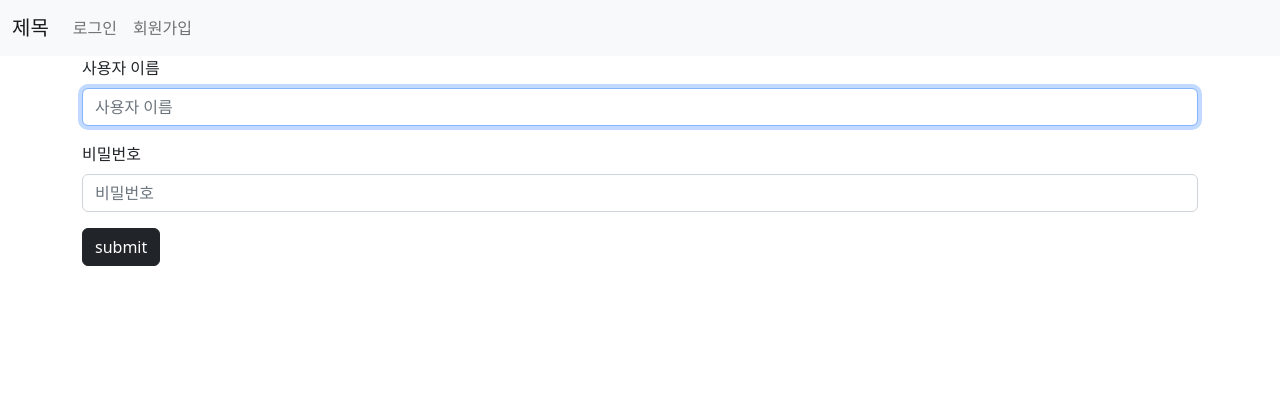
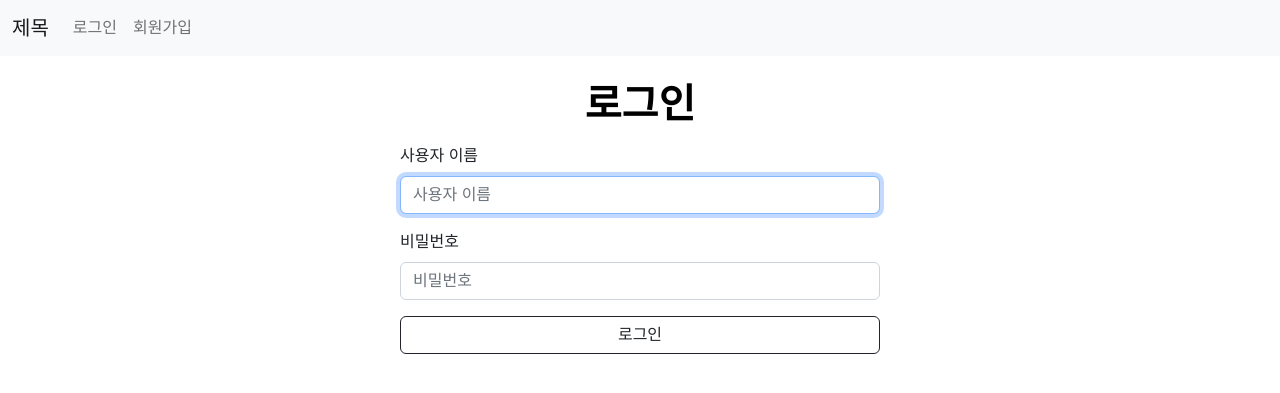
Before and after one commit to rrwe23/Final_project1, a Django app: page /accounts/login/ in a window 1280 px wide. Shown: the top 393 px of the page. Run offline with Django 3.2, Linux system fonts and the light colour scheme; some libraries are stand-ins or nearby versions.

Commit message:
login_signup html

```diff
--- a/accounts/templates/accounts/login.html
+++ b/accounts/templates/accounts/login.html
@@ -1,13 +1,19 @@
 {% extends 'base.html' %}
+{% load django_bootstrap5 %}
+{% block content %}
+<div class="d-flex justify-content-center my-4">
+    <div class="d-flex flex-column justify-content-center" style="width: 30rem;">
+        <h1 class="text-center fw-bold mb-3" style="color: black">로그인</h1>
+            <div>
+                <form action="" method="POST">
+                    {% csrf_token %}
+                    {% bootstrap_form form %}
+                    {% bootstrap_button button_type="submit" button_class="btn-outline-dark w-100" content="로그인"%}
+                </form>
+            </div>
+        </h1>
+    </div>
+</div>
 
-{% load django_bootstrap5 %}
-
-{% block content %}
-
-<form action="" method="POST">
-    {% csrf_token %}
-    {% bootstrap_form form %}
-    {% bootstrap_button button_type="submit" button_class="btn-dark" content="submit"%}
-</form>
 
 {% endblock content %}
--- a/templates/base.html
+++ b/templates/base.html
@@ -8,6 +8,13 @@
     <!-- CSS only -->
     <link href="https://cdn.jsdelivr.net/npm/bootstrap@5.2.2/dist/css/bootstrap.min.css" rel="stylesheet" integrity="sha384-Zenh87qX5JnK2Jl0vWa8Ck2rdkQ2Bzep5IDxbcnCeuOxjzrPF/et3URy9Bv1WTRi" crossorigin="anonymous">
     <link rel="stylesheet" href="https://cdn.jsdelivr.net/npm/bootstrap-icons@1.9.1/font/bootstrap-icons.css">
+    <style>
+      @import url('https://fonts.googleapis.com/css2?family=Nanum+Gothic:wght@700&display=swap');
+      body {
+        font-family: 'Nanum Gothic', sans-serif;
+      }
+    </style>
+
 </head>
 <body>
     <nav class="navbar navbar-expand-lg bg-light">
```
Also changed, not shown: accounts/templates/accounts/signup.html (+13 -8 lines).
